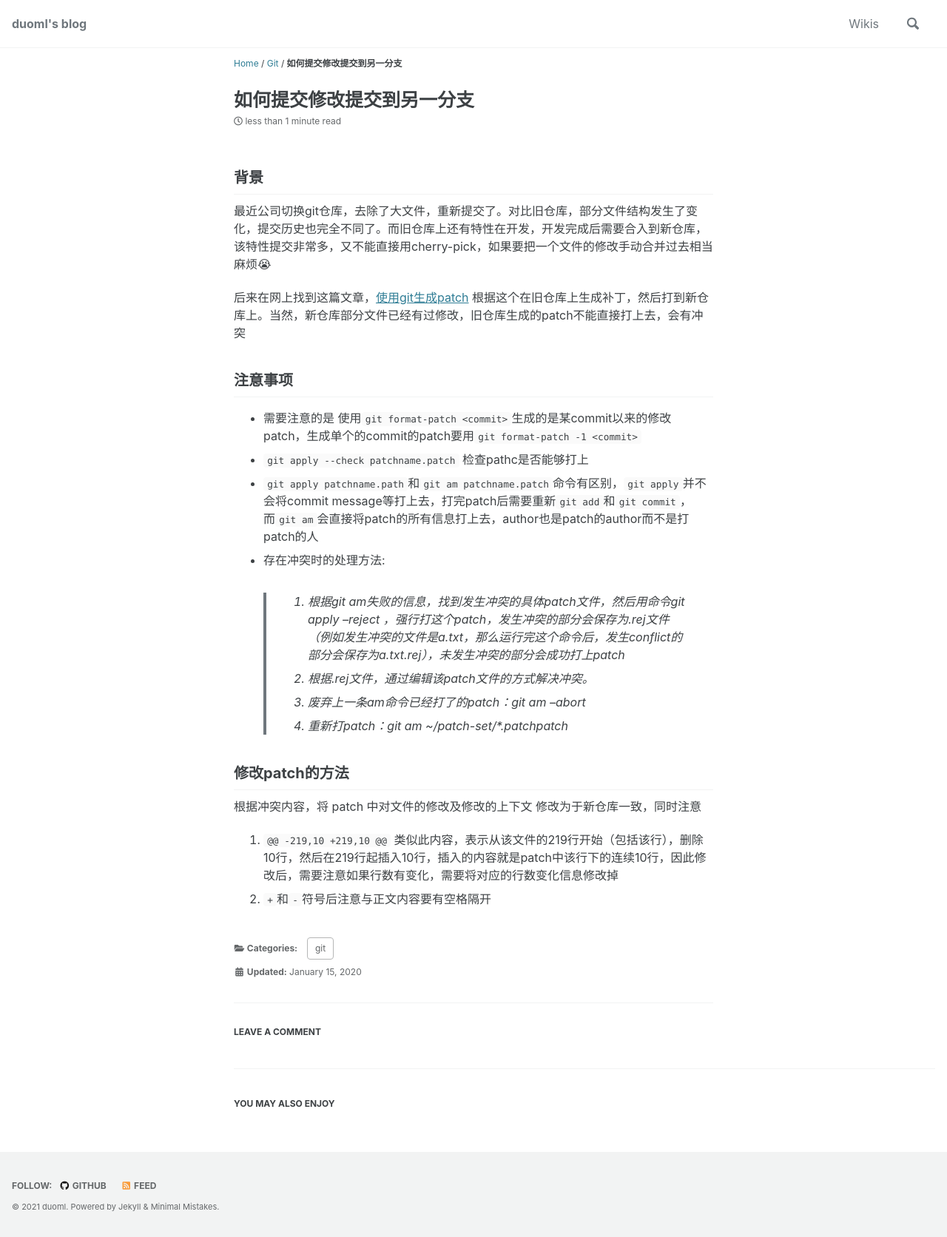
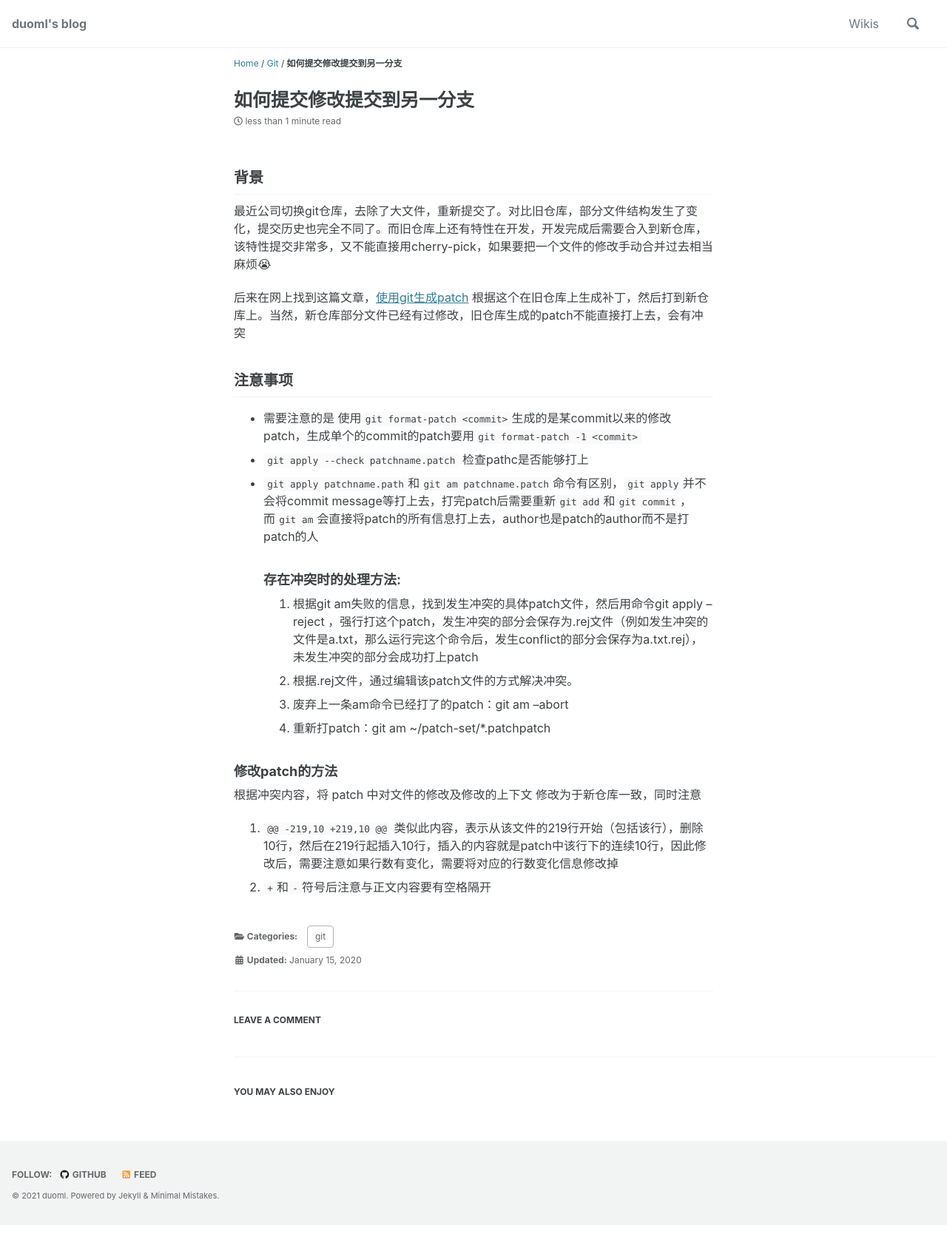
Before and after one commit to duoml/duoml.github.io, a Jekyll site: the page built from _posts/2020-1-15-修改提交到另一分支.md, in a window 1280 px wide. Shown: the whole page at 74% size. Built offline with Jekyll 4.4.1, drawn with Linux system fonts in a browser that asks for light colours; cached includes are drawn as plain includes; emoji names are drawn with the system emoji font; comment, search, counter and statistics services are not loaded.

````diff
--- a/_posts/2020-1-15-修改提交到另一分支.md
+++ b/_posts/2020-1-15-修改提交到另一分支.md
@@ -14,13 +14,13 @@ categories:
 * 需要注意的是 使用```git format-patch <commit>```生成的是某commit以来的修改patch，生成单个的commit的patch要用```git format-patch -1 <commit>```
 * ```git apply --check patchname.patch``` 检查pathc是否能够打上
 * ```git apply patchname.path```和```git am patchname.patch```命令有区别，```git apply```并不会将commit message等打上去，打完patch后需要重新```git add```和```git commit```，而```git am```会直接将patch的所有信息打上去，author也是patch的author而不是打patch的人
-* 存在冲突时的处理方法:
-> 1. 根据git am失败的信息，找到发生冲突的具体patch文件，然后用命令git apply --reject <patch_name>，强行打这个patch，发生冲突的部分会保存为.rej文件（例如发生冲突的文件是a.txt，那么运行完这个命令后，发生conflict的部分会保存为a.txt.rej），未发生冲突的部分会成功打上patch
-> 2. 根据.rej文件，通过编辑该patch文件的方式解决冲突。
-> 3. 废弃上一条am命令已经打了的patch：git am --abort
-> 4. 重新打patch：git am ~/patch-set/*.patchpatch
+### 存在冲突时的处理方法:
+1. 根据git am失败的信息，找到发生冲突的具体patch文件，然后用命令git apply --reject <patch_name>，强行打这个patch，发生冲突的部分会保存为.rej文件（例如发生冲突的文件是a.txt，那么运行完这个命令后，发生conflict的部分会保存为a.txt.rej），未发生冲突的部分会成功打上patch
+2. 根据.rej文件，通过编辑该patch文件的方式解决冲突。
+3. 废弃上一条am命令已经打了的patch：git am --abort
+4. 重新打patch：git am ~/patch-set/*.patchpatch
 
-## 修改patch的方法
+### 修改patch的方法
 根据冲突内容，将 patch 中对文件的修改及修改的上下文 修改为于新仓库一致，同时注意
 1. ```@@ -219,10 +219,10 @@ ``` 类似此内容，表示从该文件的219行开始（包括该行），删除10行，然后在219行起插入10行，插入的内容就是patch中该行下的连续10行，因此修改后，需要注意如果行数有变化，需要将对应的行数变化信息修改掉
 2. `+`和`-`符号后注意与正文内容要有空格隔开
````
